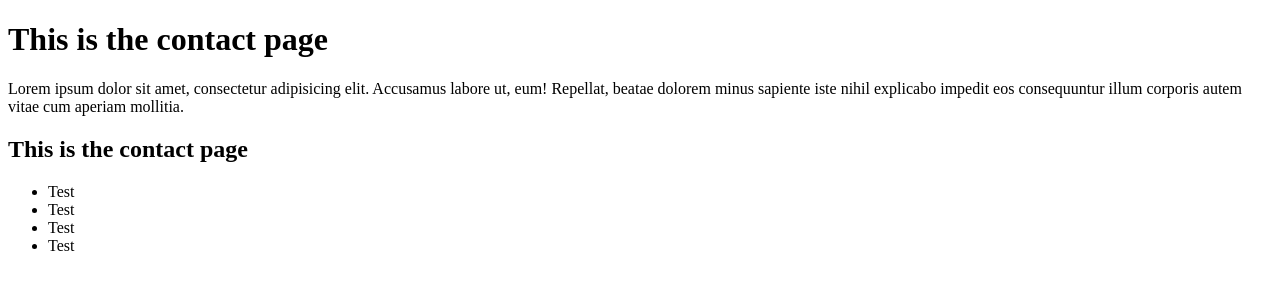
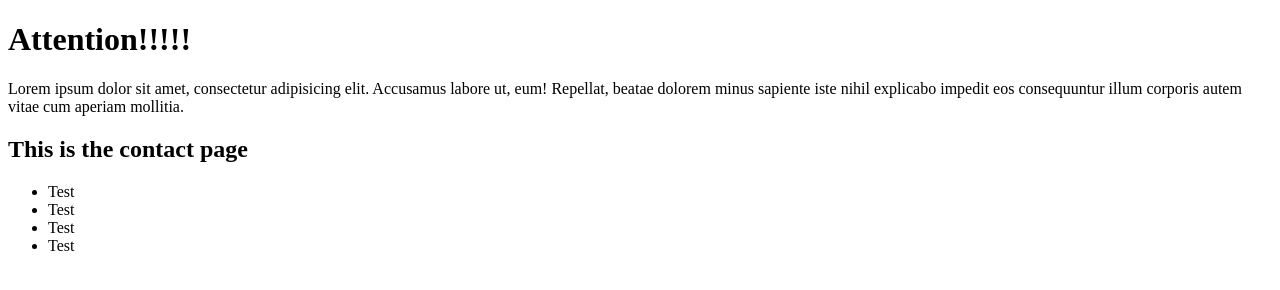
Before and after one commit to polinetuch/_polinetuch_.github.io, a plain HTML site: page contact.html in a window 1280 px wide. Drawn offline with Linux system fonts and the light colour scheme.

Commit message:
changed content of contact file

```diff
--- a/contact.html
+++ b/contact.html
@@ -5,13 +5,13 @@
   <head>
 
     <meta charset="UTF-8">
-    <title>Example Page</title>
+    <title>This is the contact page</title>
 
   </head>
 
   <body>
 
-  <h1>This is the contact page</h1>
+  <h1>Attention!!!!!</h1>
 
   <p>Lorem ipsum dolor sit amet, consectetur adipisicing elit. Accusamus labore ut, eum! Repellat, beatae dolorem minus sapiente iste nihil explicabo impedit eos consequuntur illum corporis autem vitae cum aperiam mollitia.</p>
 
```
